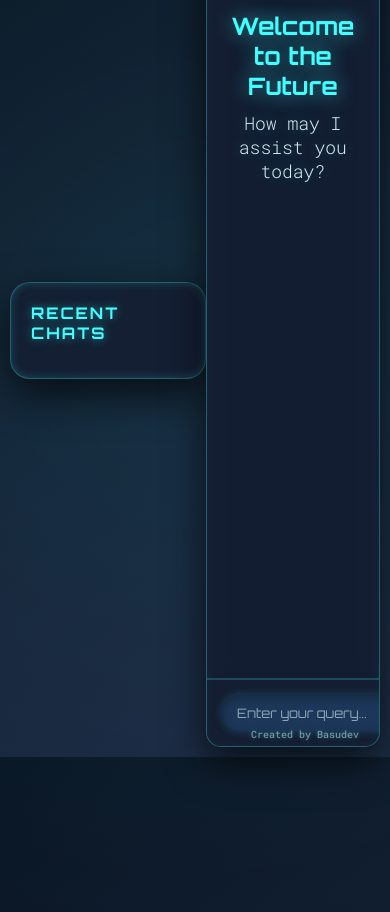
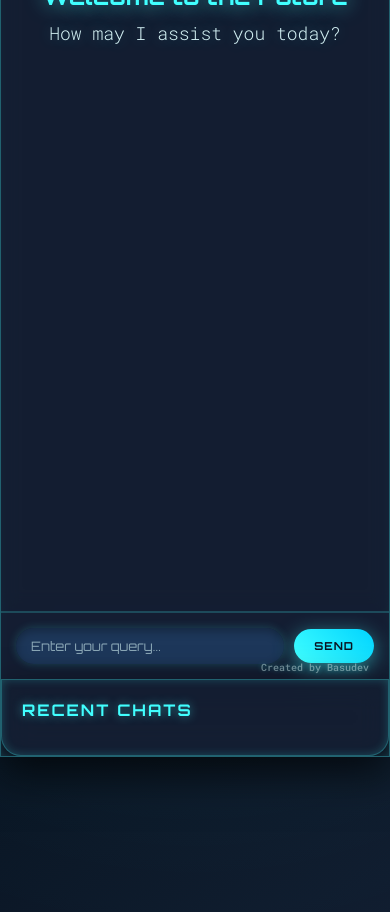
Before and after one commit to Basudev12267/Basudev-login, a plain HTML site: page chatwithbasudevai.html in a window 390 px wide. Shown: the part 87-999 px from the top of the page. Drawn offline with Linux system fonts and the light colour scheme.

Commit message:
Update chatwithbasudevai.html

```diff
--- a/chatwithbasudevai.html
+++ b/chatwithbasudevai.html
@@ -23,7 +23,7 @@
             display: flex;
             justify-content: center;
             align-items: center;
-            padding: 20px; /* Reduced padding for better mobile fit */
+            padding: 20px;
             overflow: hidden;
             position: relative;
         }
@@ -53,19 +53,19 @@
             animation: fadeInScale 0.8s ease-out;
             backdrop-filter: blur(15px);
             border: 1px solid rgba(65, 255, 255, 0.3);
-            height: calc(100vh - 40px); /* Adjusted height to fit viewport with padding */
+            height: calc(100vh - 40px); /* Full height minus padding */
         }
 
         .chat-header {
             background: linear-gradient(90deg, #1e3a5f, #2e5a8f);
-            padding: 15px 20px; /* Reduced padding for mobile */
+            padding: 15px 20px;
             display: flex;
             justify-content: space-between;
             align-items: center;
             border-bottom: 2px solid rgba(65, 255, 255, 0.2);
             position: relative;
             overflow: hidden;
-            flex-shrink: 0; /* Prevents shrinking on smaller screens */
+            flex-shrink: 0;
         }
 
         .chat-header::after {
@@ -80,7 +80,7 @@
         }
 
         .chat-header h1 {
-            font-size: 24px; /* Slightly smaller for mobile */
+            font-size: 24px;
             font-weight: 700;
             color: #41ffff;
             text-shadow: 0 0 10px rgba(65, 255, 255, 0.5);
@@ -90,12 +90,12 @@
         .new-chat-btn {
             background: linear-gradient(45deg, #41ffff, #00d4ff);
             color: #0a1422;
-            padding: 10px 20px; /* Adjusted for mobile */
+            padding: 10px 20px;
             border: none;
             border-radius: 30px;
             cursor: pointer;
             font-weight: 700;
-            font-size: 12px; /* Smaller font for mobile */
+            font-size: 12px;
             transition: all 0.3s ease;
             box-shadow: 0 5px 20px rgba(65, 255, 255, 0.5);
             text-transform: uppercase;
@@ -110,18 +110,18 @@
 
         .chat-body {
             flex: 1;
-            padding: 20px; /* Reduced padding for mobile */
-            overflow-y: auto; /* Ensures scrolling within the chat body */
+            padding: 20px;
+            overflow-y: auto;
             background: rgba(20, 30, 50, 0.7);
             backdrop-filter: blur(10px);
             scroll-behavior: smooth;
             position: relative;
-            -webkit-overflow-scrolling: touch; /* Smooth scrolling on mobile */
+            -webkit-overflow-scrolling: touch;
         }
 
         .welcome-message {
             text-align: center;
-            font-size: 20px; /* Adjusted for mobile */
+            font-size: 20px;
             color: #d4f1f4;
             font-weight: 300;
             font-family: 'Roboto Mono', monospace;
@@ -131,7 +131,7 @@
 
         .welcome-message span {
             display: block;
-            font-size: 28px; /* Adjusted for mobile */
+            font-size: 28px;
             font-weight: 700;
             color: #41ffff;
             margin-bottom: 10px;
@@ -151,11 +151,11 @@
 
         .message-content {
             max-width: 80%;
-            padding: 12px 20px; /* Slightly reduced padding */
+            padding: 12px 20px;
             border-radius: 15px;
             background: linear-gradient(135deg, #1e3a5f, #2e5a8f);
             box-shadow: 0 3px 15px rgba(0, 0, 0, 0.5), inset 0 0 5px rgba(65, 255, 255, 0.2);
-            font-size: 14px; /* Adjusted for mobile */
+            font-size: 14px;
             line-height: 1.6;
             font-family: 'Roboto Mono', monospace;
             position: relative;
@@ -195,14 +195,14 @@
         }
 
         .chat-footer {
-            padding: 20px; /* Reduced padding for mobile */
+            padding: 20px;
             background: rgba(20, 30, 50, 0.85);
             border-top: 2px solid rgba(65, 255, 255, 0.2);
             display: flex;
             align-items: center;
             gap: 15px;
             position: relative;
-            flex-shrink: 0; /* Prevents shrinking on smaller screens */
+            flex-shrink: 0;
         }
 
         .chat-footer::after {
@@ -210,7 +210,7 @@
             position: absolute;
             bottom: 5px;
             right: 20px;
-            font-size: 10px; /* Adjusted for mobile */
+            font-size: 10px;
             color: rgba(212, 241, 244, 0.5);
             font-family: 'Roboto Mono', monospace;
             text-shadow: 0 0 5px rgba(65, 255, 255, 0.3);
@@ -218,13 +218,13 @@
 
         .chat-input {
             flex: 1;
-            padding: 12px 20px; /* Adjusted padding */
+            padding: 12px 20px;
             border: none;
             border-radius: 30px;
             background: rgba(30, 58, 95, 0.9);
             color: #d4f1f4;
             outline: none;
-            font-size: 14px; /* Adjusted for mobile */
+            font-size: 14px;
             box-shadow: inset 0 3px 10px rgba(0, 0, 0, 0.3), 0 0 10px rgba(65, 255, 255, 0.2);
             transition: all 0.3s ease;
         }
@@ -241,12 +241,12 @@
         .send-btn {
             background: linear-gradient(45deg, #41ffff, #00d4ff);
             color: #0a1422;
-            padding: 12px 25px; /* Adjusted padding */
+            padding: 12px 25px;
             border: none;
             border-radius: 30px;
             cursor: pointer;
             font-weight: 700;
-            font-size: 12px; /* Adjusted for mobile */
+            font-size: 12px;
             transition: all 0.3s ease;
             box-shadow: 0 5px 20px rgba(65, 255, 255, 0.5);
             text-transform: uppercase;
@@ -260,11 +260,7 @@
         }
 
         .recent-chats {
-            position: fixed;
-            top: 20px;
-            left: 20px;
-            width: 300px;
-            max-height: 80vh;
+            width: 100%;
             background: rgba(20, 30, 50, 0.9);
             border-radius: 20px;
             padding: 20px;
@@ -273,10 +269,12 @@
             animation: slideInLeft 0.8s ease;
             backdrop-filter: blur(15px);
             border: 1px solid rgba(65, 255, 255, 0.3);
+            max-height: 200px; /* Fixed height for recent chats */
+            flex-shrink: 0; /* Prevents shrinking */
         }
 
         .recent-chats h2 {
-            font-size: 18px; /* Adjusted for mobile */
+            font-size: 18px;
             color: #41ffff;
             margin-bottom: 15px;
             font-weight: 700;
@@ -286,13 +284,13 @@
         }
 
         .recent-chat-item {
-            padding: 12px 15px; /* Adjusted padding */
+            padding: 12px 15px;
             background: rgba(30, 58, 95, 0.8);
             border-radius: 12px;
             margin-bottom: 10px;
             cursor: pointer;
             transition: all 0.3s ease;
-            font-size: 13px; /* Adjusted for mobile */
+            font-size: 13px;
             color: #d4f1f4;
             font-family: 'Roboto Mono', monospace;
             overflow: hidden;
@@ -347,18 +345,13 @@
 
         @media (max-width: 768px) {
             body {
-                padding: 10px; /* Further reduced padding */
+                padding: 0; /* No padding for full screen */
             }
             .chat-container {
                 max-width: 100%;
-                height: calc(100vh - 20px); /* Adjusted for mobile viewport */
-                border-radius: 15px; /* Slightly smaller radius */
-            }
-            .recent-chats {
-                position: static;
-                width: 100%;
-                max-height: 200px; /* Reduced height for mobile */
-                margin-bottom: 10px;
+                height: 100vh; /* Full screen height */
+                border-radius: 0; /* No border radius for full screen */
+                margin: 0;
             }
             .chat-header {
                 padding: 10px 15px;
@@ -395,6 +388,10 @@
                 padding: 10px 20px;
                 font-size: 11px;
             }
+            .recent-chats {
+                max-height: 150px; /* Slightly smaller for mobile */
+                border-radius: 0 0 20px 20px; /* Rounded only at bottom */
+            }
             .recent-chats h2 {
                 font-size: 16px;
             }
@@ -406,9 +403,6 @@
     </style>
 </head>
 <body>
-    <div class="recent-chats" id="recentChats">
-        <h2>Recent Chats</h2>
-    </div>
     <div class="chat-container">
         <div class="chat-header">
             <h1>Basudev Chatbot</h1>
@@ -423,6 +417,9 @@
         <div class="chat-footer">
             <input type="text" class="chat-input" id="chatInput" placeholder="Enter your query...">
             <button class="send-btn" id="sendBtn">Send</button>
+        </div>
+        <div class="recent-chats" id="recentChats">
+            <h2>Recent Chats</h2>
         </div>
     </div>
 
```
